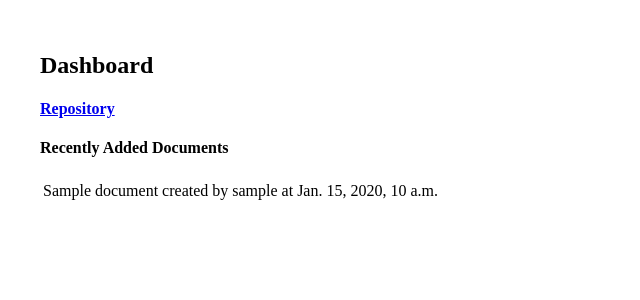
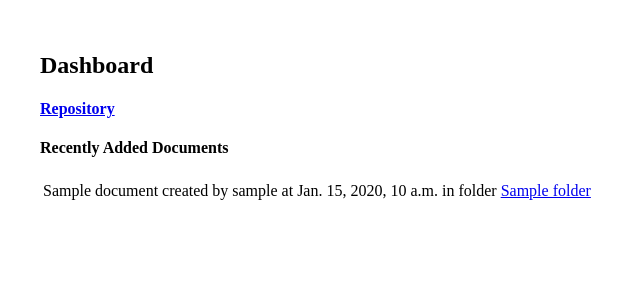
Before and after one commit to vidhibagadia/repositext, a Django app: template apps/docweb/templates/docweb/index.html in a window 1280 px wide. Shown: the part 106-406 px from the top of the page, without its empty margins (0-640 px from the left). Run offline with Django 3.2, Linux system fonts and the light colour scheme; the template is opened without the code that fills it: values that come from a table or form of the project are taken from there, others are empty; tables that the repository leaves empty hold one stand-in row (values such as "Sample post"); parts of the project's set-up code (start-up, migrations or seed data) failed here and were passed over.

Commit message:
Add source folder for recently added document dashlet

```diff
--- a/apps/docweb/templates/docweb/index.html
+++ b/apps/docweb/templates/docweb/index.html
@@ -93,6 +93,12 @@
               <td>{{ doc.name }}</td>
               <td>created by {{ doc.owner }}</td>
               <td>at {{ doc.created }}</td>
+              <td>
+                in folder
+                <a href="/docweb/repository/folder/{{ doc.parent.id }}/">
+                  {{ doc.parent }}
+                </a>
+              </td>
             </tr>
           {% endfor %}
           </table>
```
